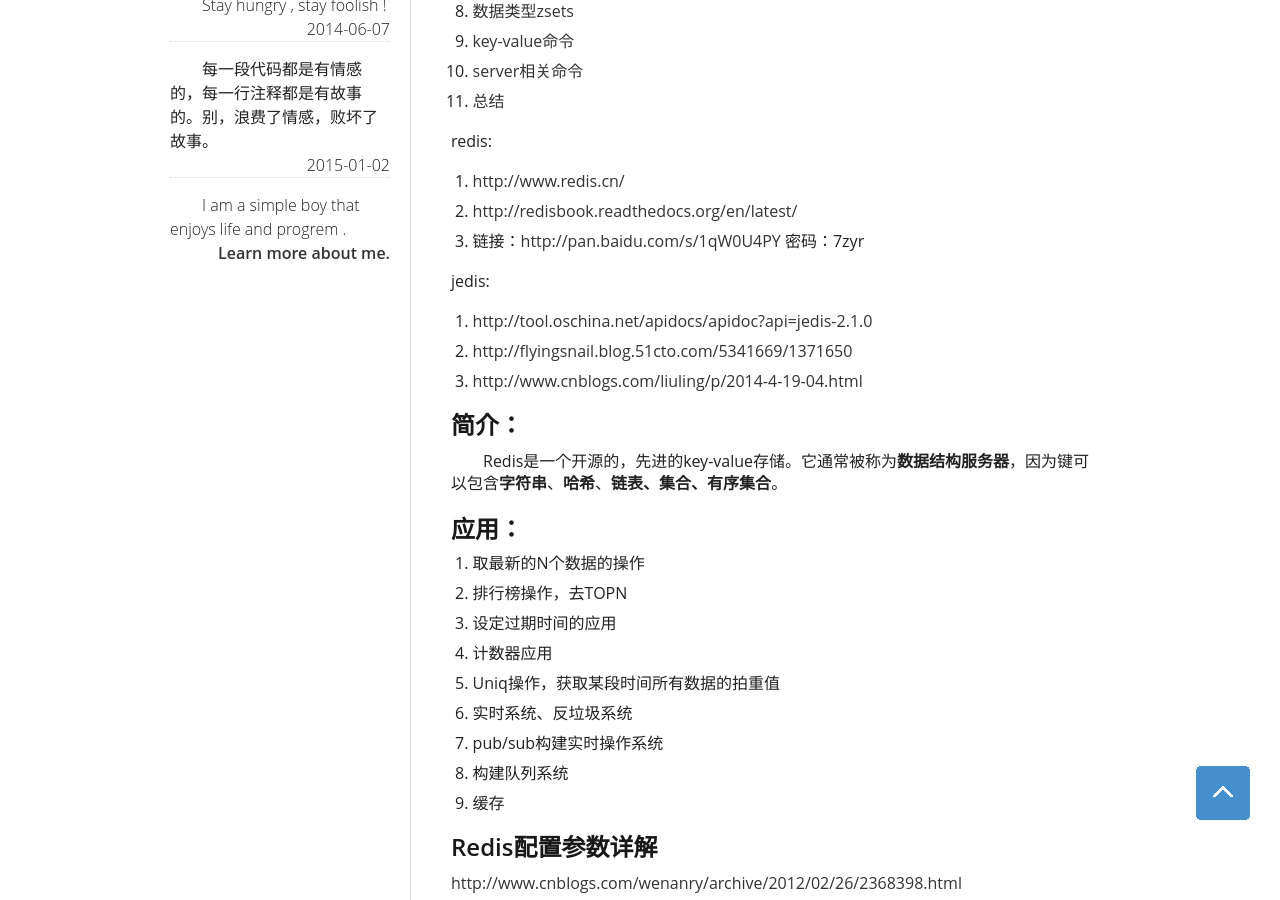
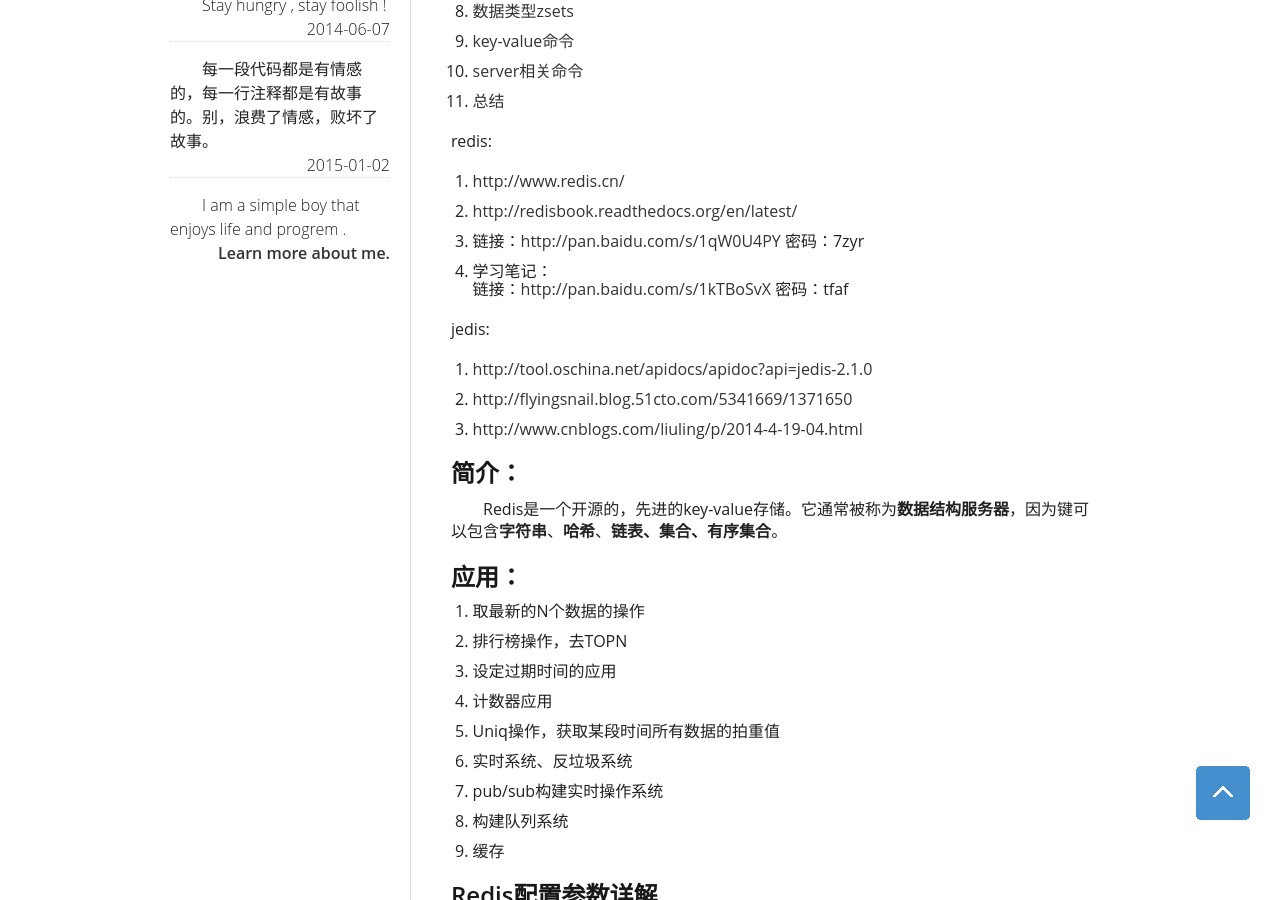
Before and after one commit to fmeng/fmeng.github.io, a Jekyll site: the page built from _posts/2014-12-10-redis-learn.md, in a window 1280 px wide and 900 px high, scrolled down 326 px. Built offline with Jekyll 4.4.1, drawn with Linux system fonts in a browser that asks for light colours; Markdown is read by kramdown in place of the engine named in the settings; comment, search, counter and statistics services are not loaded.

Commit message:
学习笔记

```diff
--- a/_posts/2014-12-10-redis-learn.md
+++ b/_posts/2014-12-10-redis-learn.md
@@ -22,6 +22,8 @@
 1. [http://www.redis.cn/](http://www.redis.cn/)
 3. [http://redisbook.readthedocs.org/en/latest/](http://redisbook.readthedocs.org/en/latest/)
 4. 链接：[http://pan.baidu.com/s/1qW0U4PY](http://pan.baidu.com/s/1qW0U4PY) 密码：7zyr
+5. 学习笔记：<br/>
+链接：[http://pan.baidu.com/s/1kTBoSvX](http://pan.baidu.com/s/1kTBoSvX) 密码：tfaf
 
 jedis:
 
```
